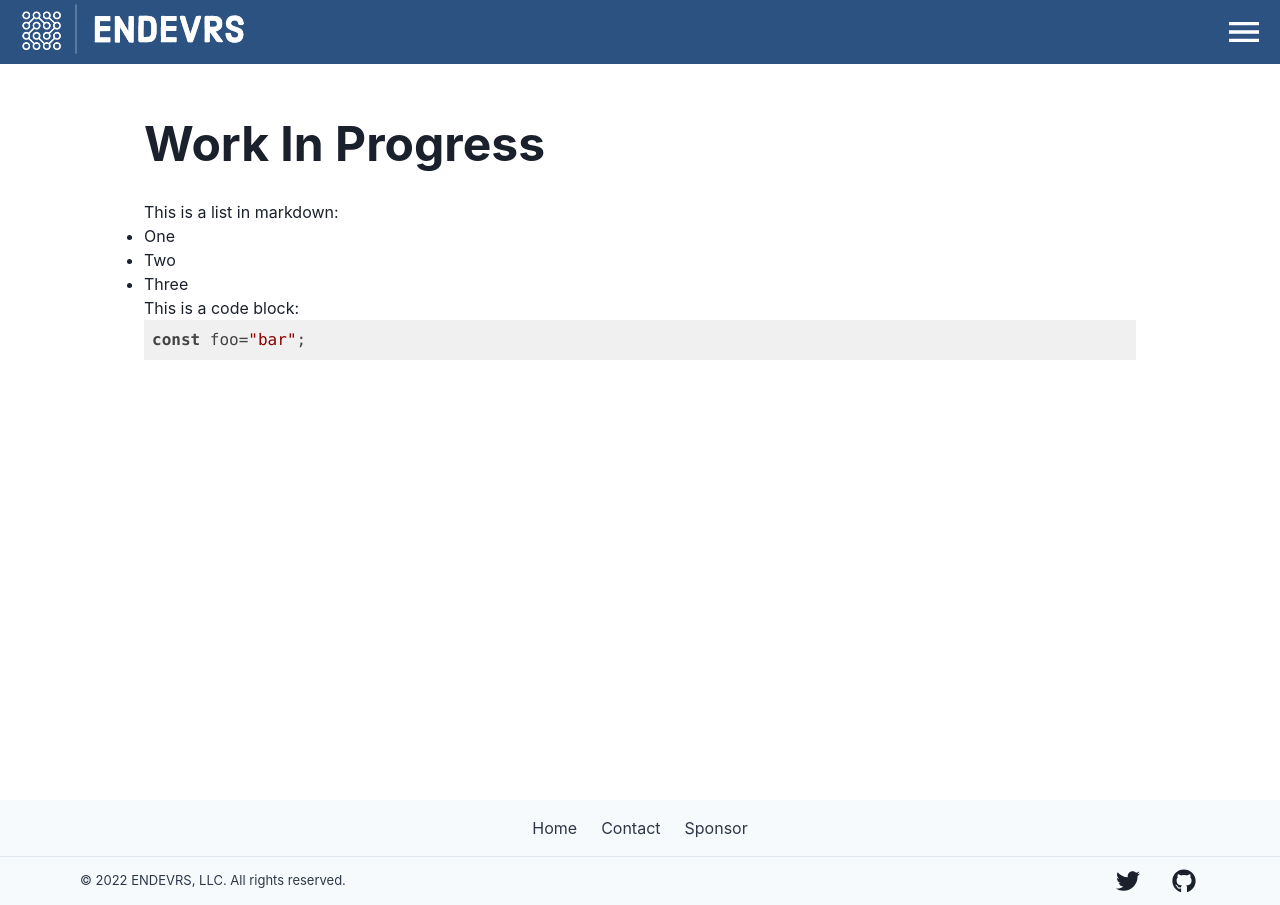
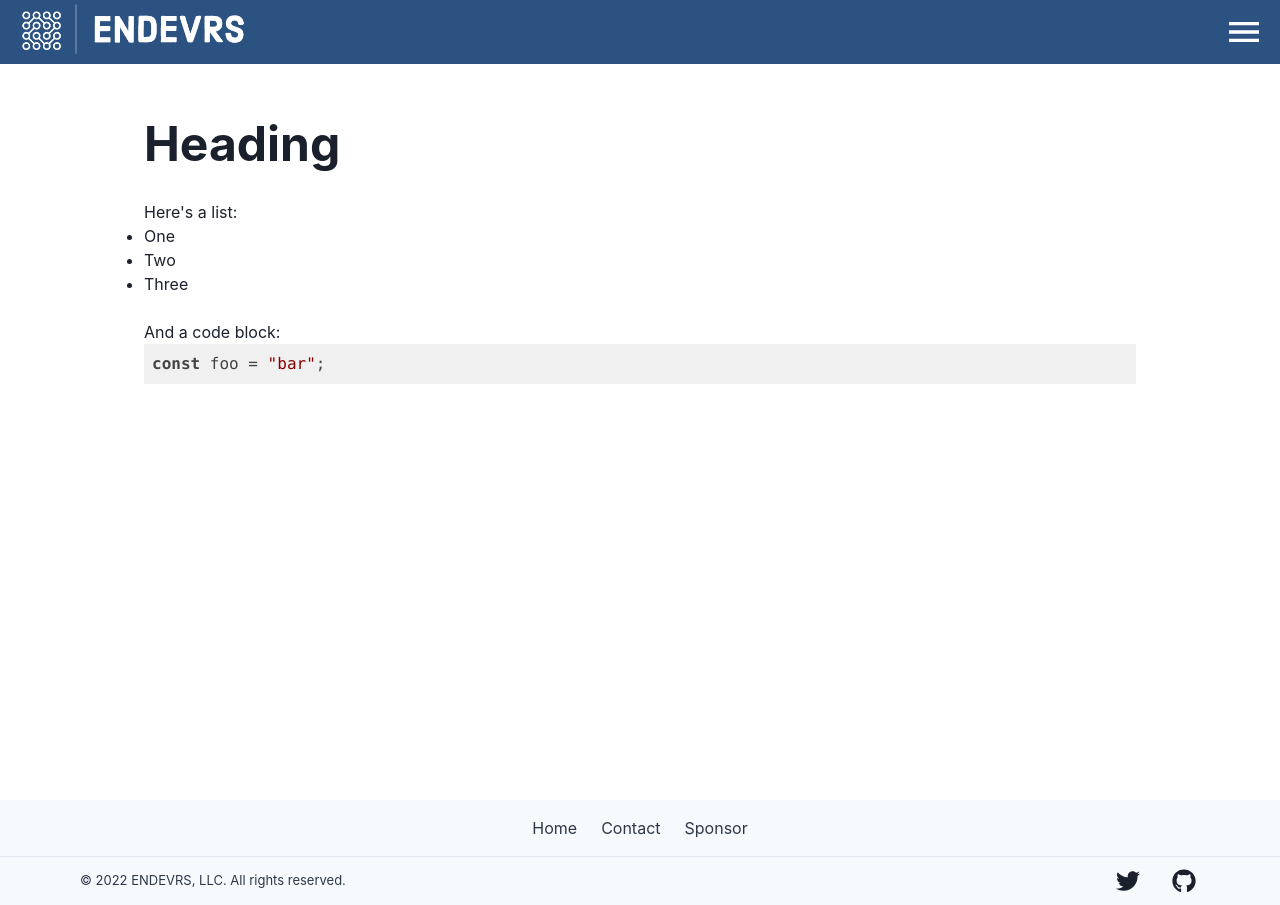
Before and after one commit to Seth-McKilla/mckilla-dot-dev-old, a Next.js app: page /posts/freelancer-saas-1 in a window 1280 px wide. Built offline with nearby package versions, Linux system fonts and the light colour scheme.

Commit message:
Fix posts fetching

```diff
--- a/pages/posts/freelancer-saas-1.mdx
+++ b/pages/posts/freelancer-saas-1.mdx
@@ -1,5 +1,6 @@
 import SyntaxHighlighter from "react-syntax-highlighter";
 import { PostLayout } from "layouts";
+import { Footer } from "components";
 
 export const meta = {
   image: "nextjs-ts-chakra.png",
@@ -12,19 +13,19 @@ export const meta = {
   tags: "Typescript,NextJS,Chakra,Stripe,Vercel",
 };
 
-# Work In Progress
+# Heading
 
 <br />
-
-This is a list in markdown:
+Here's a list:
 
 - One
 - Two
 - Three
 
-This is a code block:
+<br />
+And a code block:
 
-<SyntaxHighlighter language="typescript">const foo="bar";</SyntaxHighlighter>
+<SyntaxHighlighter language="typescript">const foo = "bar";</SyntaxHighlighter>
 
 export default ({ children }) => (
   <PostLayout meta={meta}>{children}</PostLayout>
```
